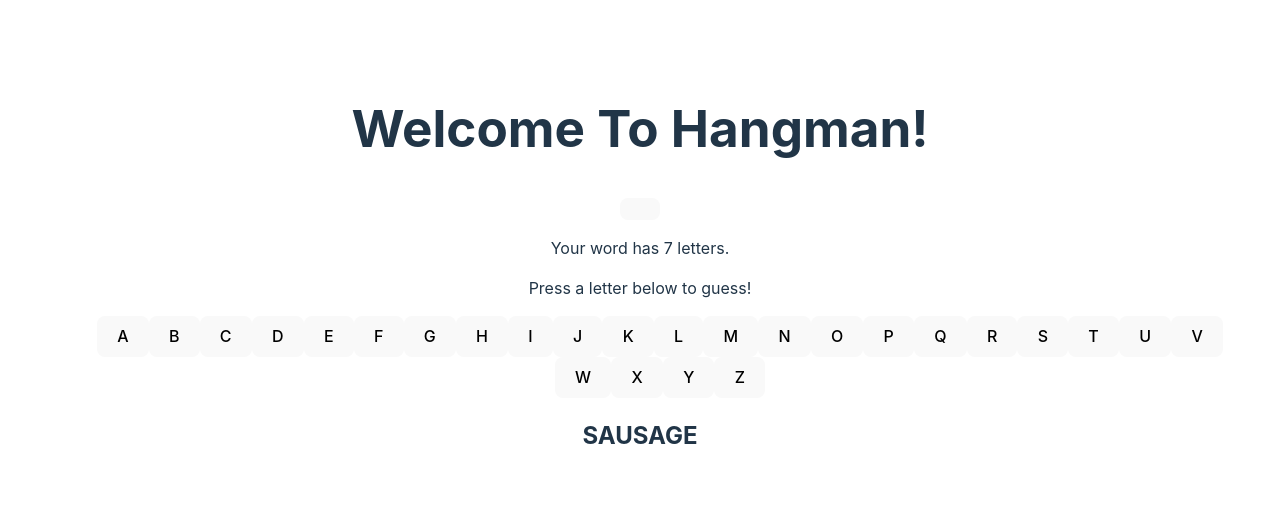
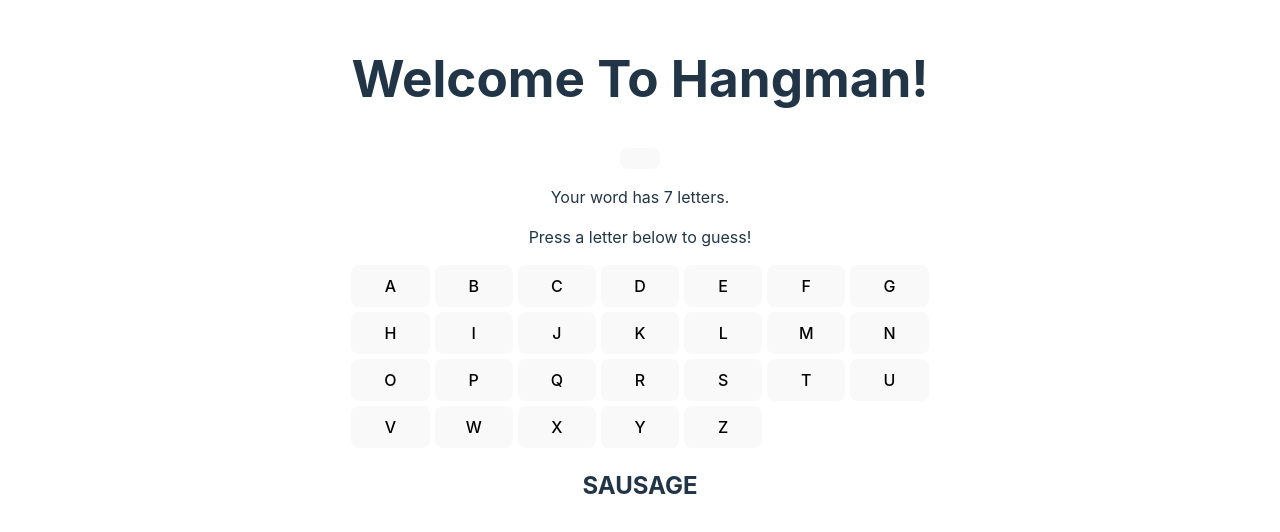
Before and after one commit to danee26/react_hangman, a React (Vite) app in the folder hangman/: page / in a window 1280 px wide. Shown: the part 130-662 px from the top of the page. Built offline with nearby package versions, Linux system fonts and the light colour scheme.

Commit message:
Moved buttons to their own component & Fixed logic for checking words to the buttons clicked.

```diff
--- a/hangman/src/App.tsx
+++ b/hangman/src/App.tsx
@@ -1,9 +1,29 @@
 import { useState } from 'react'
 import './App.css'
+import AlphabetButtons from './Buttons';
 
 function App() {
 
  const [randomWord, setRandomWord] = useState("Hangman");
+
+ async function GenerateWord(): Promise<string> {
+  const url = "https://random-word-api.vercel.app/api?words=1";
+
+  try {
+    const response = await fetch(url);
+    const data = await response.json();
+    console.log(data[0]);
+    return data[0];
+  } catch (error) {
+    console.error("Error fetching word:", error);
+    return "ERROR";
+  }
+}
+  const handleClick = async () => {
+    const word = await GenerateWord();
+    setRandomWord(word);
+  };
+
 
 
 
@@ -11,56 +31,28 @@ function App() {
   return (
     <>
     <h1>Welcome To Hangman!</h1>
-    <button type="button" onClick={()=>setRandomWord(GenerateWord())}></button>
+    <button type="button" onClick={handleClick}></button>
     <p>Your word has {randomWord.length} letters.</p>
     <p>Press a letter below to guess!</p>
-    <ul>
-      <button>A</button>
-      <button>B</button>
-      <button>C</button>
-      <button>D</button>
-      <button>E</button>
-      <button>F</button>
-      <button>G</button>
-      <button>H</button>
-      <button>I</button>
-      <button>J</button>
-      <button>K</button>
-      <button>L</button>
-      <button>M</button>
-      <button>N</button>
-      <button>O</button>
-      <button>P</button>
-      <button>Q</button>
-      <button>R</button>
-      <button>S</button>
-      <button>T</button>
-      <button>U</button>
-      <button>V</button>
-      <button>W</button>
-      <button>X</button>
-      <button>Y</button>
-      <button>Z</button>
-    </ul>
+   <AlphabetButtons onLetterClick={CheckGuess}/>
     <h2>SAUSAGE</h2>
     </>
   )
+
+  function CheckGuess(guessLetter: string): void{
+
+    const normalizedWord = randomWord.toLowerCase();
+    const normalizedGuess = guessLetter.toLowerCase();
+
+    if (normalizedWord.indexOf(normalizedGuess) > -1) {
+      console.log("That's a correct guess!");
+      return;
+    }
+
+  console.log("wrong guess");
+}
 }
 
-function GenerateWord(): string {
- const url = "https://random-word-api.vercel.app/api?words=1";
 
- fetch(url)
- .then((response) => {
-   return response.json();
- })
- .then((data) => {
-  console.log(data[0]);
-  return data[0];
- })
 
- return "ERROR";
-
-}
-
-export default App
+export default App;
--- /dev/null
+++ b/hangman/src/Buttons.tsx
@@ -0,0 +1,15 @@
+function AlphabetButtons({ onLetterClick }: { onLetterClick: (letter: string) => void }) {
+    const alphabet = "ABCDEFGHIJKLMNOPQRSTUVWXYZ".split("");
+
+    return (
+      <div style={{ display: "grid", gridTemplateColumns: "repeat(7, 1fr)", gap: "5px" }}>
+        {alphabet.map((letter) => (
+          <button key={letter} onClick={() => onLetterClick(letter)} style={{ padding: "10px", fontSize: "16px" }}>
+            {letter}
+          </button>
+        ))}
+      </div>
+    );
+  }
+
+export default AlphabetButtons;
```
